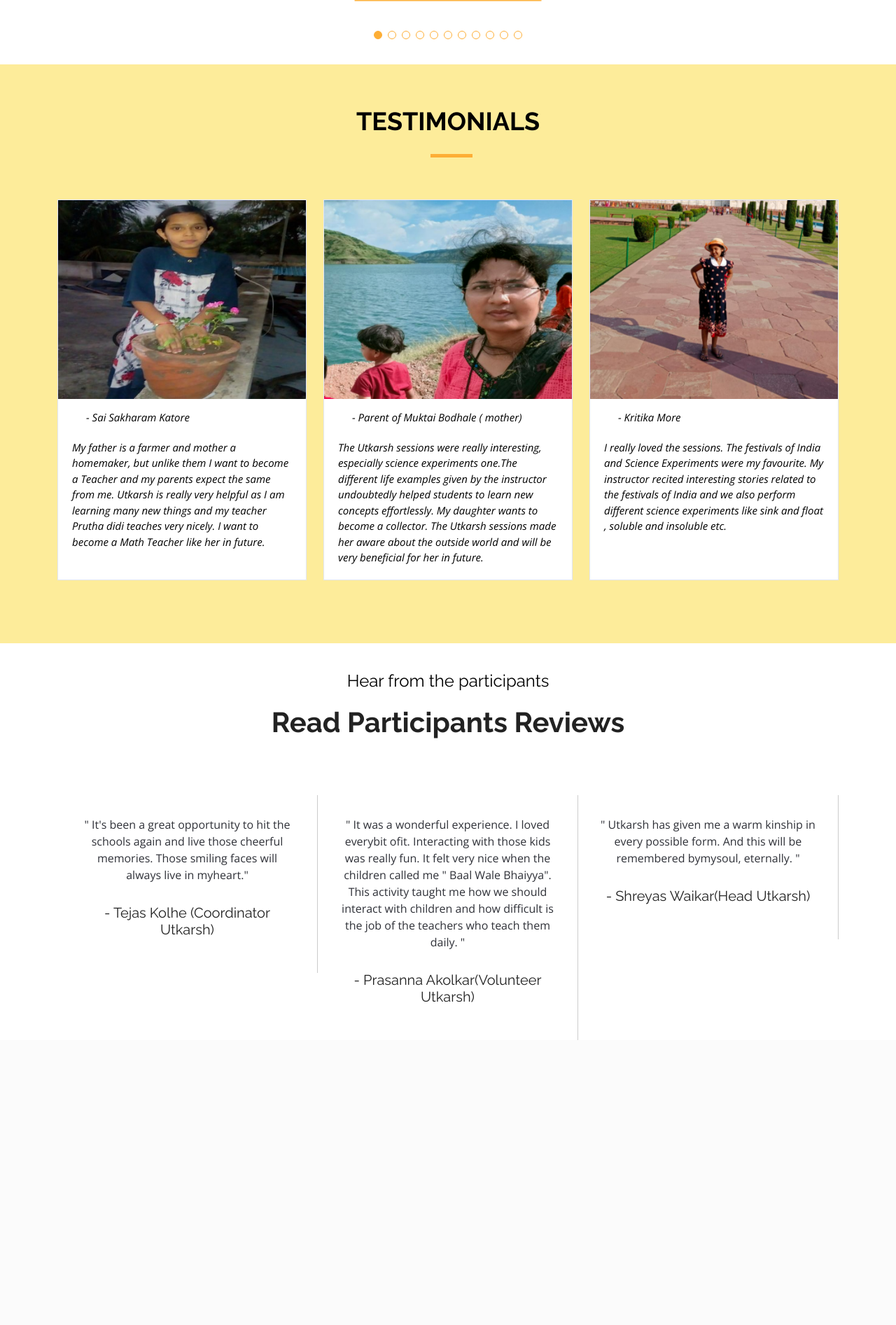
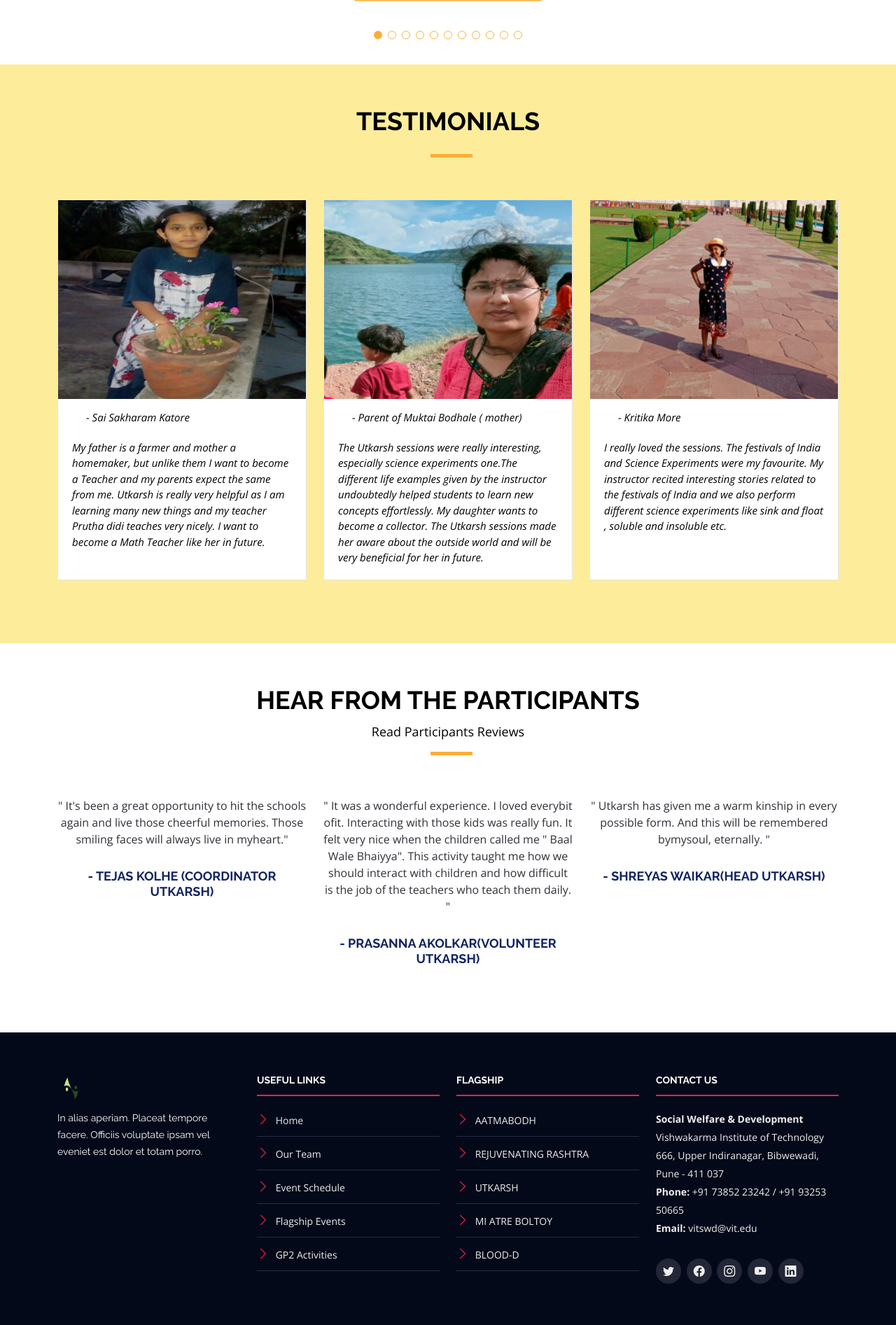
Before and after one commit to samarth-misal64/SWD, a PHP site: page /flagship/utkrash/utkarsh.html in a window 1280 px wide. Shown: the part 3757-5650 px from the top of the page at 70% size. Before the commit the page ends 5243 px from the top, so only its background shows below. Run offline with PHP 8.4, Linux system fonts and the light colour scheme; some libraries are stand-ins or nearby versions.

Commit message:
utkarsh updated

```diff
--- a/flagship/utkrash/style.css
+++ b/flagship/utkrash/style.css
@@ -817,68 +817,189 @@
   font-size: 15px;
 }
 
-/* Reviews */
-#reviews .container h4 {
-  padding-top: 40px;
+/*--------------------------------------------------------------
+# Contact Section
+--------------------------------------------------------------*/
+#contact-3 {
+  padding: 60px 0;
 }
-.align-center {
+#contact-3 .contact-info {
+  margin-bottom: 20px;
   text-align: center;
 }
-.hash-list {
-  display: block;
-  padding: 0;
-  margin: 0 auto;
+#contact-3 .contact-info i {
+  font-size: 48px;
+  display: inline-block;
+  margin-bottom: 10px;
+  color: #D2042D;
 }
-
-@media (min-width: 768px){
-  .hash-list.cols-3 > li:nth-last-child(-n+3) {
-      border-bottom: none;
+#contact-3 .contact-info address, #contact .contact-info p {
+  margin-bottom: 0;
+  color: #112363;
+}
+#contact-3 .contact-info h3 {
+  font-size: 18px;
+  margin-bottom: 15px;
+  font-weight: bold;
+  text-transform: uppercase;
+  color: #112363;
+}
+#contact-3 .contact-info a {
+  color: #4869df;
+}
+#contact-3 .contact-info a:hover {
+  color: #D2042D;
+}
+#contact-3 .contact-address, #contact .contact-phone, #contact .contact-email {
+  margin-bottom: 20px;
+}
+@media (min-width: 768px) {
+  #contact-3 .contact-address, #contact .contact-phone, #contact .contact-email {
+    padding: 20px 0;
   }
 }
-@media (min-width: 768px){
-  .hash-list.cols-3 > li {
-      width: 33.3333%;
+@-webkit-keyframes animate-loading {
+  0% {
+    transform: rotate(0deg);
+  }
+  100% {
+    transform: rotate(360deg);
   }
 }
-.hash-list > li {
-  display: block;
-  float: left;
-  border-right: 1px solid rgba(0, 0, 0, 0.2);
-  border-bottom: 1px solid rgba(0, 0, 0, 0.2);
+@keyframes animate-loading {
+  0% {
+    transform: rotate(0deg);
+  }
+  100% {
+    transform: rotate(360deg);
+  }
 }
-.pad-30, .pad-30-all > * {
-  padding: 30px;
+/*--------------------------------------------------------------
+# Footer
+--------------------------------------------------------------*/
+#footer {
+  background: #101522;
+  padding: 0 0 25px 0;
+  color: #eee;
+  font-size: 14px;
 }
-img {
+#footer .footer-top {
+  background: #040919;
+  padding: 60px 0 30px 0;
+}
+#footer .footer-top .footer-info {
+  margin-bottom: 30px;
+}
+#footer .footer-top .footer-info h3 {
+  font-size: 26px;
+  margin: 0 0 20px 0;
+  padding: 2px 0 2px 0;
+  line-height: 1;
+  font-family: "Raleway", sans-serif;
+  font-weight: 700;
+  color: #fff;
+}
+#footer .footer-top .footer-info img {
+  height: 40px;
+  margin-bottom: 10px;
+}
+#footer .footer-top .footer-info p {
+  font-size: 14px;
+  line-height: 24px;
+  margin-bottom: 0;
+  font-family: "Raleway", sans-serif;
+  color: #fff;
+}
+#footer .footer-top .social-links a {
+  display: inline-block;
+  background: #222636;
+  color: #eee;
+  line-height: 1;
+  margin-right: 4px;
+  border-radius: 50%;
+  width: 36px;
+  height: 36px;
+  transition: 0.3s;
+  display: inline-flex;
+  align-items: center;
+  justify-content: center;
+}
+#footer .footer-top .social-links a i {
+  line-height: 0;
+  font-size: 16px;
+}
+#footer .footer-top .social-links a:hover {
+  background: #f82249;
+  color: #fff;
+}
+#footer .footer-top h4 {
+  font-size: 14px;
+  font-weight: bold;
+  color: #fff;
+  text-transform: uppercase;
+  position: relative;
+  padding-bottom: 12px;
+  border-bottom: 2px solid #f82249;
+}
+#footer .footer-top .footer-links {
+  margin-bottom: 30px;
+}
+#footer .footer-top .footer-links ul {
+  list-style: none;
+  padding: 0;
+  margin: 0;
+}
+#footer .footer-top .footer-links ul i {
+  padding-right: 5px;
+  color: #f82249;
+  font-size: 18px;
+}
+#footer .footer-top .footer-links ul li {
+  border-bottom: 1px solid #262c44;
+  padding: 10px 0;
+}
+#footer .footer-top .footer-links ul li:first-child {
+  padding-top: 0;
+}
+#footer .footer-top .footer-links ul a {
+  color: #eee;
+}
+#footer .footer-top .footer-links ul a:hover {
+  color: #f82249;
+}
+#footer .footer-top .footer-contact {
+  margin-bottom: 30px;
+}
+#footer .footer-top .footer-contact p {
+  line-height: 26px;
+}
+#footer .footer-top .footer-newsletter {
+  margin-bottom: 30px;
+}
+#footer .footer-top .footer-newsletter input[type=email] {
   border: 0;
+  padding: 6px 8px;
+  width: 65%;
 }
-.mgb-20, .mgb-20-all > * {
-  margin-bottom: 20px;
+#footer .footer-top .footer-newsletter input[type=submit] {
+  background: #f82249;
+  border: 0;
+  width: 35%;
+  padding: 6px 0;
+  text-align: center;
+  color: #fff;
+  transition: 0.3s;
+  cursor: pointer;
 }
-.wpx-100, .wpx-100-after:after {
-  width: 100px;
+#footer .footer-top .footer-newsletter input[type=submit]:hover {
+  background: #e0072f;
 }
-.img-round, .img-rel-round {
-  border-radius: 50%;
+#footer .copyright {
+  text-align: center;
+  padding-top: 30px;
 }
-.padb-30, .padb-30-all > * {
-  padding-bottom: 30px;
+#footer .credits {
+  text-align: center;
+  font-size: 13px;
+  color: #ddd;
 }
-
-.mgb-40, .mgb-40-all > * {
-  margin-bottom: 40px;
-}
-.align-center {
-  text-align: center;
-}
-[class*="line-b"] {
-  position: relative;
-  padding-bottom: 20px;
-  border-color: #E6AF2A;
-}
-.fg-text-d, .fg-hov-text-d:hover, .fg-active-text-d.active {
-  color: #222;
-}
-.font-cond-b {
-  font-weight: 700 !important;
-}
--- a/flagship/utkrash/utkarsh.html
+++ b/flagship/utkrash/utkarsh.html
@@ -33,12 +33,12 @@
         <ul>
           <li><a class="nav-link scrollto active" href="#hero">Home</a></li>
           <li><a class="nav-link scrollto" href="#about">About</a></li>
-          <li><a class="nav-link scrollto" href="#supporters">Domain</a></li>
+          <li><a class="nav-link scrollto" href="#supporters">Domains</a></li>
           <li><a class="nav-link scrollto" href="#schedule">Info</a></li>
           <li><a class="nav-link scrollto" href="#contact">Our Mission</a></li>
           <li><a class="nav-link scrollto" href="#gallery">Gallery</a></li>
           <li><a class="nav-link scrollto" href="#hotels">Testimonials</a></li>
-          <li><a class="nav-link scrollto" href="#reviews">Reviews</a></li>
+          <li><a class="nav-link scrollto" href="#contact-3">Reviews</a></li>
         </ul>
         <i class="bi bi-list mobile-nav-toggle"></i>
       </nav>
@@ -470,47 +470,118 @@
 
     </section><!-- End Hotels Section -->
 
-    <!-- Reviews section  -->
-    <section id="reviews">
-      <div class="container">
-        <div class="mgb-40 padb-30 auto-invert line-b-4 align-center">
-          <h4 class="font-cond-l fg-accent lts-md mgb-10" contenteditable="false">Hear from the participants
-          </h4>
-          <h1 class="font-cond-b fg-text-d lts-md fs-300 fs-300-xs no-mg" contenteditable="false">Read
+
+      <!-- ======= Contact Section ======= -->
+      <section id="contact-3" class="section-bg">
+
+        <div class="container" data-aos="fade-up">
+
+          <div class="section-header">
+            <h2>Hear from the participants</h2>
+            <p>Read
               Participants
-            Reviews</h1>
+              Reviews</p>
           </div>
-        <ul class="hash-list cols-3 cols-1-xs pad-30-all align-center text-sm">
-          <li style="background-color: white;">
-            <p class="fs-110 font-cond-l" contenteditable="false">" It's been a great opportunity to hit the
+
+          <div class="row contact-info">
+
+            <div class="col-md-4">
+              <div class="contact-phone">
+                <p>" It's been a great opportunity to hit the
                   schools again and live those cheerful memories. Those smiling faces will always live in
-              myheart."
-            </p>
-            <h5 class="font-cond mgb-5 fg-text-d fs-130" contenteditable="false">- Tejas Kolhe (Coordinator
-              Utkarsh)
-            </h5>
-          </li>
-          <li>
-            <p class="fs-110 font-cond-l" contenteditable="false">" It was a wonderful experience. I loved
+                  myheart."</p>
+                <h3>- Tejas Kolhe (Coordinator
+                  Utkarsh)</h3>
+              </div>
+            </div>
+
+            <div class="col-md-4">
+              <div class="contact-email">
+                <p>" It was a wonderful experience. I loved
                   everybit ofit. Interacting with those kids was really fun. It felt very nice when the
                   children called me " Baal Wale Bhaiyya". This activity taught me how we should interact with
                   children and how difficult is the job of the teachers who teach them daily.
-              "
+                  "</p>
+                  <h3>- Prasanna
+                    Akolkar(Volunteer Utkarsh)</h3>
+              </div>
+            </div>
+            <div class="col-md-4">
+              <div class="contact-email">
+                <p>" Utkarsh has given me a warm kinship in
+                  every possible form. And this will be remembered bymysoul, eternally. "</p>
+                <h3>- Shreyas Waikar(Head Utkarsh)</h3>
+              </div>
+            </div>
+          </div>
+        </div>
+      </section><!-- End Contact Section -->
+    </main><!-- End #main -->
+
+    <!-- ======= Footer ======= -->
+    <footer id="footer" style="background-color: #D2042D;">
+      <div class="footer-top">
+        <div class="container">
+          <div class="row">
+
+            <div class="col-lg-3 col-md-6 footer-info">
+              <img src="SWD-Nav-Icon.png" alt="TheEvenet">
+              <p>In alias aperiam. Placeat tempore facere. Officiis voluptate ipsam vel eveniet est dolor et totam porro.
               </p>
-            <h5 class="font-cond mgb-5 fg-text-d fs-130" contenteditable="false">- Prasanna
-              Akolkar(Volunteer Utkarsh)
-            </h5>
-          </li>
-          <li style="background-color: white;">
-            <p class="fs-110 font-cond-l" contenteditable="false">" Utkarsh has given me a warm kinship in
-              every possible form. And this will be remembered bymysoul, eternally. "
-            </p>
-            <h5 class="font-cond mgb-5 fg-text-d fs-130" contenteditable="false">- Shreyas Waikar(Head Utkarsh)</h5>
-          </li>
+            </div>
+
+            <div class="col-lg-3 col-md-6 footer-links">
+              <h4>Useful Links</h4>
+              <ul>
+                <li><i class="bi bi-chevron-right"></i> <a href="#">Home</a></li>
+                <li><i class="bi bi-chevron-right"></i> <a href="#">Our Team</a></li>
+                <li><i class="bi bi-chevron-right"></i> <a href="#">Event Schedule</a></li>
+                <li><i class="bi bi-chevron-right"></i> <a href="#">Flagship Events</a></li>
+                <li><i class="bi bi-chevron-right"></i> <a href="#">GP2 Activities</a></li>
               </ul>
             </div>
-    </section>
 
+            <div class="col-lg-3 col-md-6 footer-links">
+              <h4>Flagship</h4>
+              <ul>
+                <li><i class="bi bi-chevron-right"></i> <a href="#">AATMABODH</a></li>
+                <li><i class="bi bi-chevron-right"></i> <a href="#">REJUVENATING RASHTRA</a></li>
+                <li><i class="bi bi-chevron-right"></i> <a href="#">UTKARSH</a></li>
+                <li><i class="bi bi-chevron-right"></i> <a href="#">MI ATRE BOLTOY</a></li>
+                <li><i class="bi bi-chevron-right"></i> <a href="#">BLOOD-D</a></li>
+              </ul>
+            </div>
+
+            <div class="col-lg-3 col-md-6 footer-contact">
+              <h4>Contact Us</h4>
+              <p>
+                <b>Social Welfare & Development</b><br>
+                Vishwakarma Institute of Technology<br>
+                666, Upper Indiranagar, Bibwewadi, <br>
+                Pune - 411 037 <br>
+                <strong>Phone:</strong> +91 73852 23242 / +91 93253 50665 <br>
+                <strong>Email:</strong> vitswd@vit.edu<br>
+              </p>
+
+              <div class="social-links">
+                <a href="https://twitter.com/vit_socials" target="_blank" class="twitter"><i class="bi bi-twitter"></i></a>
+                <a href="https://www.facebook.com/vitsocials" target="_blank" class="facebook"><i class="bi bi-facebook"></i></a>
+                <a href="https://www.instagram.com/vitsocials/" target="_blank" class="instagram"><i class="bi bi-instagram"></i></a>
+                <a href="https://www.youtube.com/channel/UCJnaNm8Ns08rUIhsdFM2fhA" target="_blank" class="google-plus"><i class="bi bi-youtube"></i></a>
+                <a href="https://www.linkedin.com/company/vit-social-welfare-development/" target="_blank" class="linkedin"><i class="bi bi-linkedin"></i></a>
+              </div>
+
+            </div>
+
+          </div>
+        </div>
+      </div>
+      <div class="container">
+        <div class="copyright">
+          &copy; 2021-22 Social Welfare & Development Committee, VIT Pune.
+        </div>
+      </div>
+    </footer><!-- End  Footer -->
 
     <a href="#" class="back-to-top d-flex align-items-center justify-content-center"><i
         class="bi bi-arrow-up-short"></i></a>
```
Lines whose indentation alone changed are shown as unchanged.
